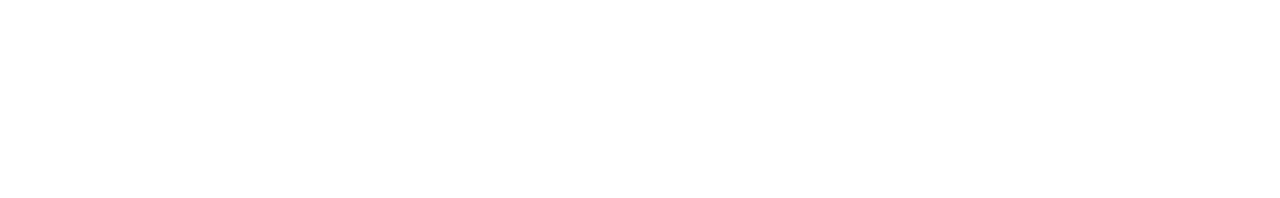
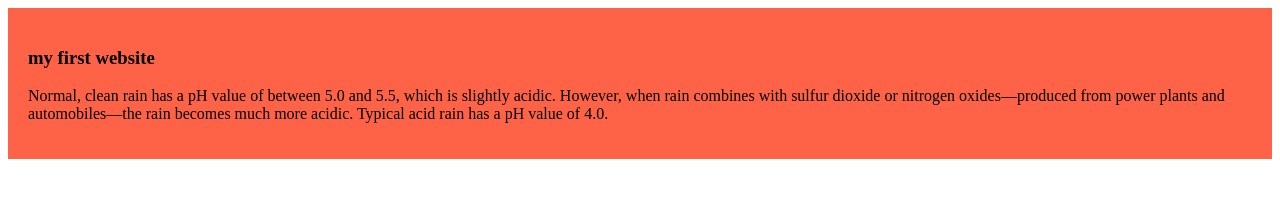
Before and after one commit to Kwsr5070/my-first-website, a plain HTML site: page index.html in a window 1280 px wide. Drawn offline with Linux system fonts and the light colour scheme.

Commit message:
added the first blog

```diff
--- a/index.html
+++ b/index.html
@@ -4,8 +4,14 @@
     <meta charset="UTF-8">
     <meta name="viewport" content="width=device-width, initial-scale=1.0">
     <title>my first website</title>
+    <link rel="stylesheet" href="styles/blog.css">
 </head>
 <body>
+    <div>
+        <h3>my first website</h3>
+        <p>Normal, clean rain has a pH value of between 5.0 and 5.5, which is slightly acidic. However, when rain combines with sulfur dioxide or nitrogen oxides—produced from power plants and automobiles—the rain becomes much more acidic. Typical acid rain has a pH value of 4.0.</p>
+
+    </div>
 
 </body>
 </html>
--- /dev/null
+++ b/styles/blog.css
@@ -0,0 +1,4 @@
+div{
+    background-color: tomato;
+    padding: 20px;
+}
```
